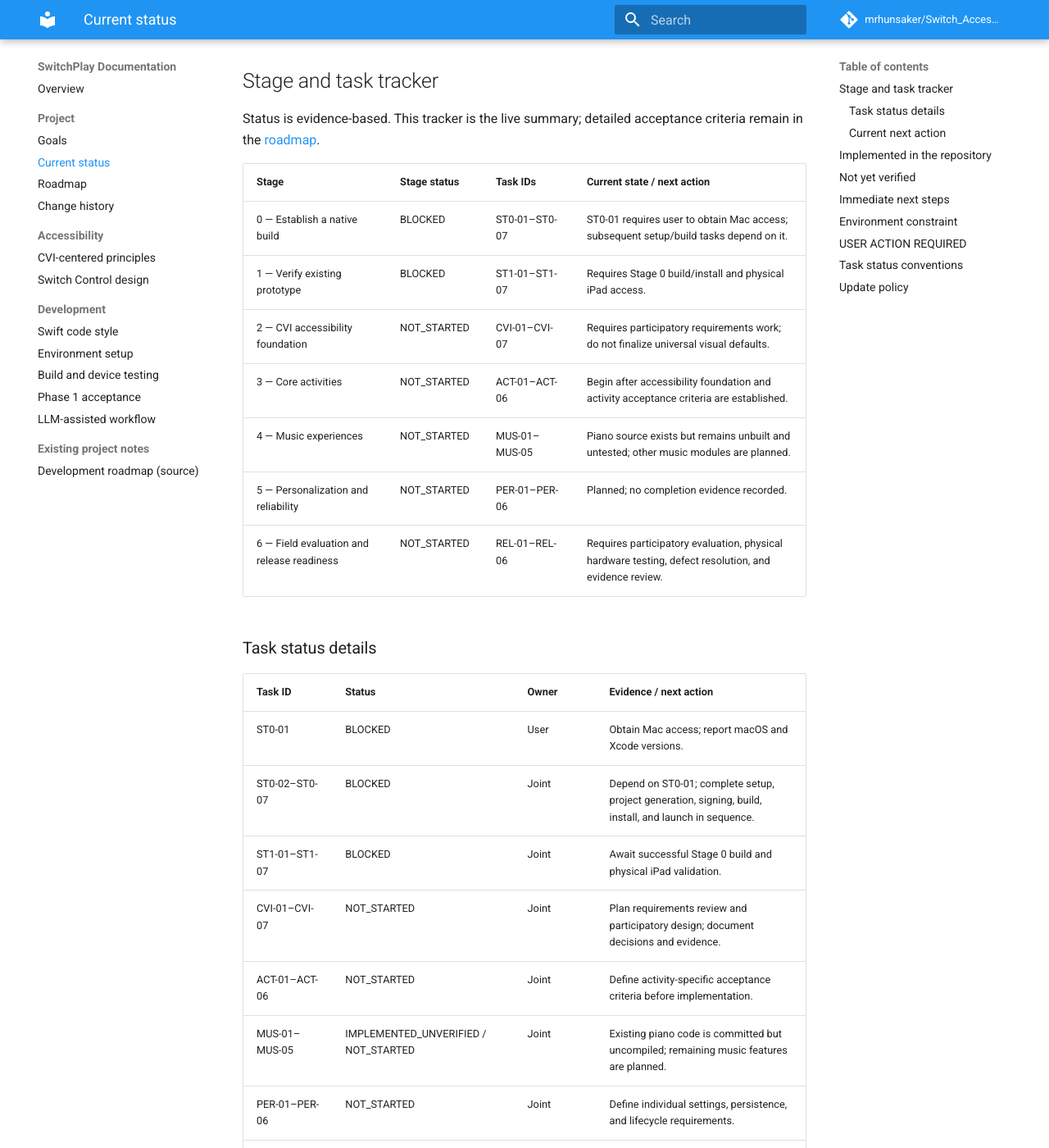
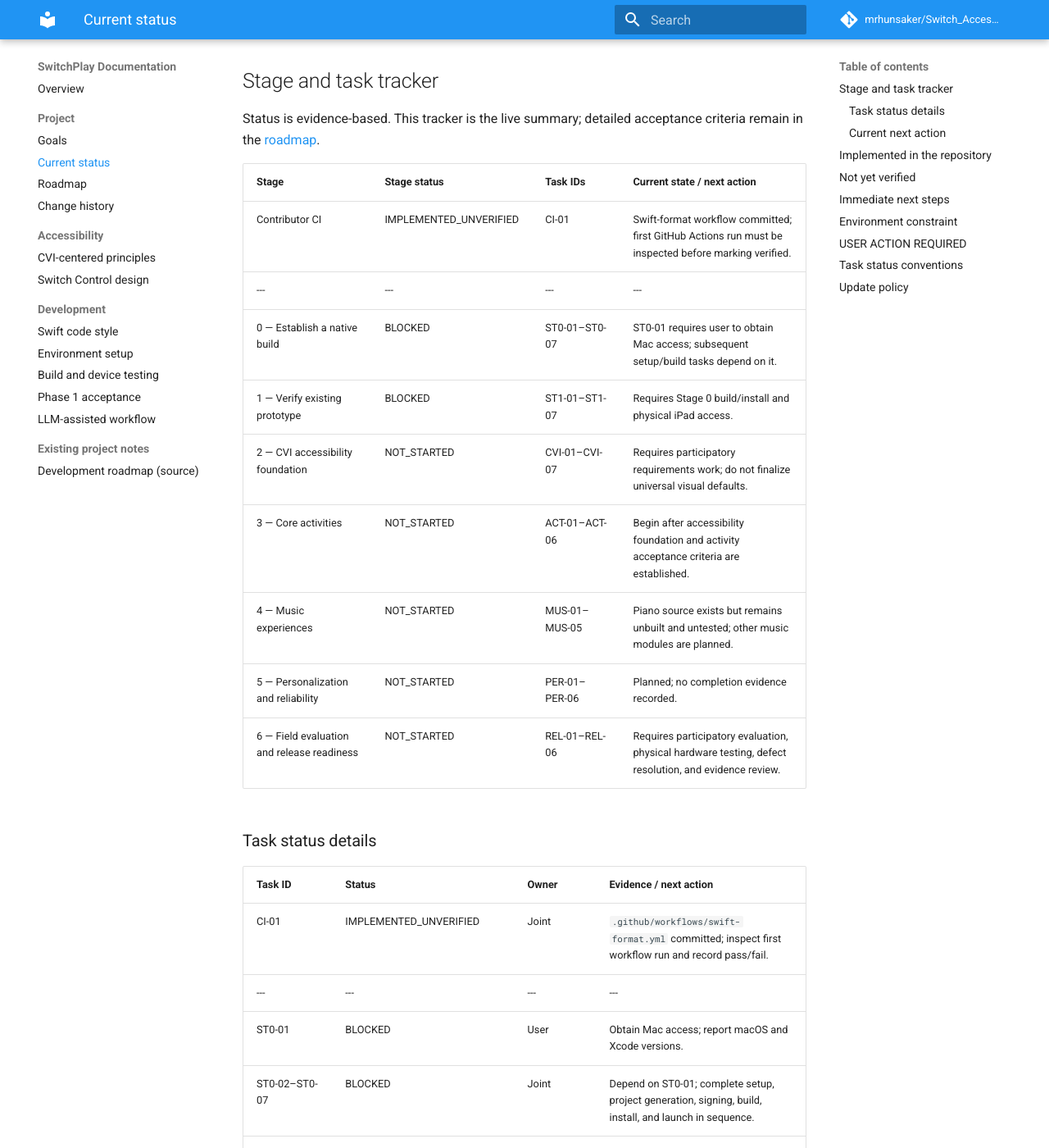
Before and after one commit to mrhunsaker/Switch_Access_iPadOS_App, an MkDocs documentation site: the page built from docs/project-status.md, in a window 1280 px wide and 1400 px high, scrolled down 324 px. Shown: the whole window at 82% size. Built offline with MkDocs 1.6.1 and Material for MkDocs 9.7.7, drawn with Linux system fonts in a browser that asks for light colours; comment, search, counter and statistics services are not loaded; some of the changed text lies outside the part shown.

Commit message:
Track Swift lint CI implementation and verification

```diff
--- a/docs/project-status.md
+++ b/docs/project-status.md
@@ -12,6 +12,8 @@ Status is evidence-based. This tracker is the live summary; detailed acceptance
 
 | Stage | Stage status | Task IDs | Current state / next action |
 | --- | --- | --- | --- |
+| Contributor CI | IMPLEMENTED_UNVERIFIED | CI-01 | Swift-format workflow committed; first GitHub Actions run must be inspected before marking verified. |
+| --- | --- | --- | --- |
 | 0 — Establish a native build | BLOCKED | ST0-01–ST0-07 | ST0-01 requires user to obtain Mac access; subsequent setup/build tasks depend on it. |
 | 1 — Verify existing prototype | BLOCKED | ST1-01–ST1-07 | Requires Stage 0 build/install and physical iPad access. |
 | 2 — CVI accessibility foundation | NOT_STARTED | CVI-01–CVI-07 | Requires participatory requirements work; do not finalize universal visual defaults. |
@@ -23,6 +25,8 @@ Status is evidence-based. This tracker is the live summary; detailed acceptance
 ### Task status details
 
 | Task ID | Status | Owner | Evidence / next action |
+| --- | --- | --- | --- |
+| CI-01 | IMPLEMENTED_UNVERIFIED | Joint | `.github/workflows/swift-format.yml` committed; inspect first workflow run and record pass/fail. |
 | --- | --- | --- | --- |
 | ST0-01 | BLOCKED | User | Obtain Mac access; report macOS and Xcode versions. |
 | ST0-02–ST0-07 | BLOCKED | Joint | Depend on ST0-01; complete setup, project generation, signing, build, install, and launch in sequence. |
@@ -49,9 +53,10 @@ Confirm whether a Mac is available. If yes, report its macOS version and Xcode v
 | Project setup | XcodeGen specification targeting iOS 17+ | Not generated or built with Xcode |
 | Accessibility planning | Switch Control design contract and testing guides | Documentation exists; behavior unverified |
 | CVI prompt library | 15 LLM prompts, including mandatory P00 tracking prompt and Swift style checks | JSON committed |
-| Documentation site | MkDocs Material configuration and Pages workflow | Workflow committed; deployment pending |\n| Swift contributor standards | CODE_STYLE.md and root .swift-format configuration | Committed; formatter not yet run against source |
+| Documentation site | MkDocs Material configuration and Pages workflow | Workflow committed; deployment pending |\n| Swift contributor standards | CODE_STYLE.md and root .swift-format configuration | Committed; automated lint workflow added; source lint result pending |
 
 ## Not yet verified
+- The new Swift formatting GitHub Actions workflow has completed a successful run on the current repository revision.
 - The source compiles with the current Xcode and iPadOS SDK.
 - The app installs and launches on a physical iPad.
 - Interactive controls work through system-wide Switch Control.
@@ -60,12 +65,13 @@ Confirm whether a Mac is available. If yes, report its macOS version and Xcode v
 - Audio behavior is reliable across routes and interruptions.
 
 ## Immediate next steps
-1. Arrange access to a Mac with a supported Xcode installation.
-2. Clone the repository, install XcodeGen, and generate the Xcode project.
-3. Configure a unique bundle identifier and signing team.
-4. Build and install the prototype on a physical iPad.
-5. Resolve compiler and runtime errors before expanding features.
-6. Test home, matching, and piano with touch and system-wide Switch Control.
+1. Inspect the first `Swift formatting` workflow run; resolve any configuration or lint diagnostics and record the result for CI-01.
+2. Arrange access to a Mac with a supported Xcode installation.
+3. Clone the repository, install XcodeGen, and generate the Xcode project.
+4. Configure a unique bundle identifier and signing team.
+5. Build and install the prototype on a physical iPad.
+6. Resolve compiler and runtime errors before expanding features.
+7. Test home, matching, and piano with touch and system-wide Switch Control.
 7. Record device, iPadOS, switch hardware, assignments, scan style, outcomes, and defects.
 8. Begin CVI-centered requirements and participatory design before finalizing visual defaults.
 
```
